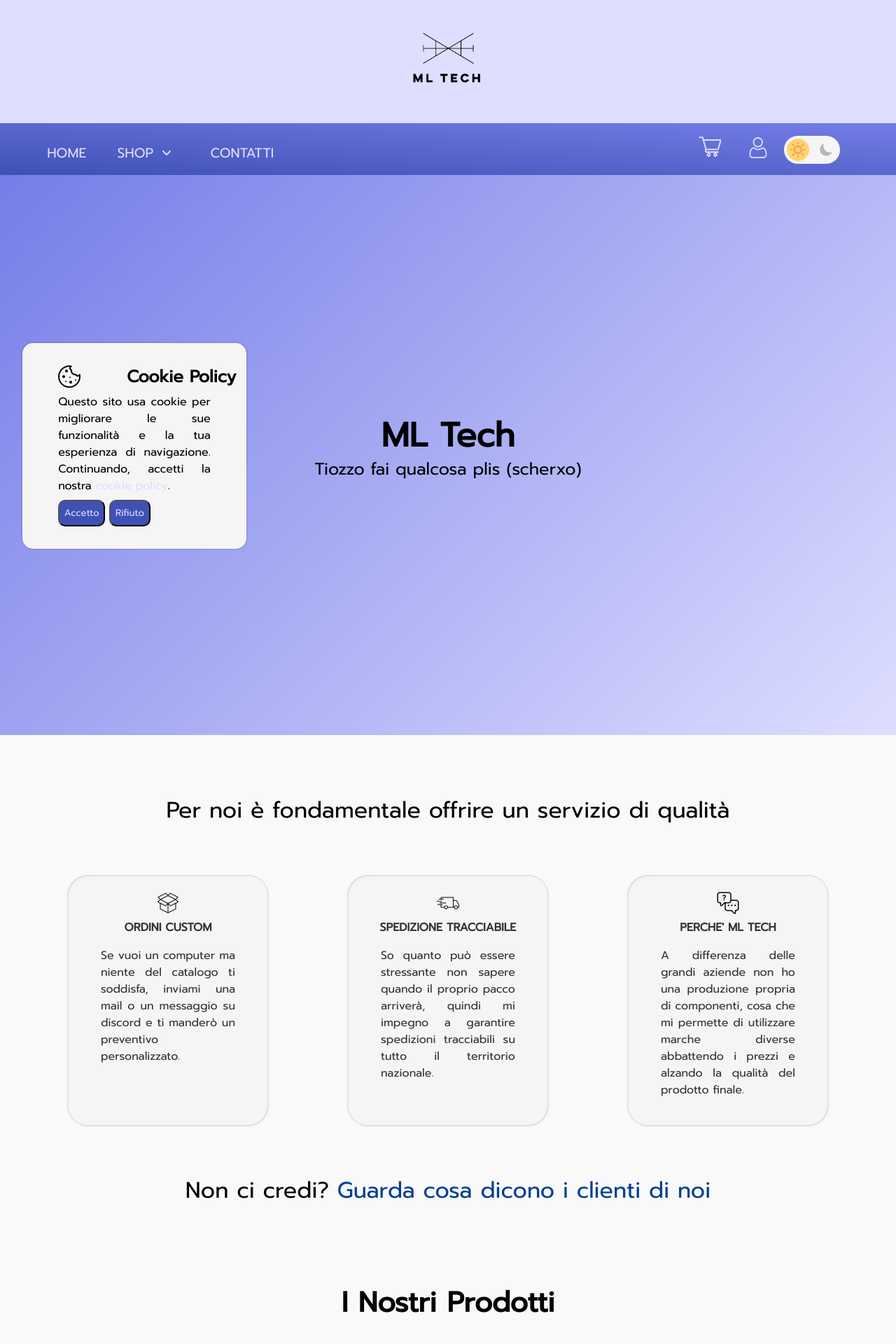
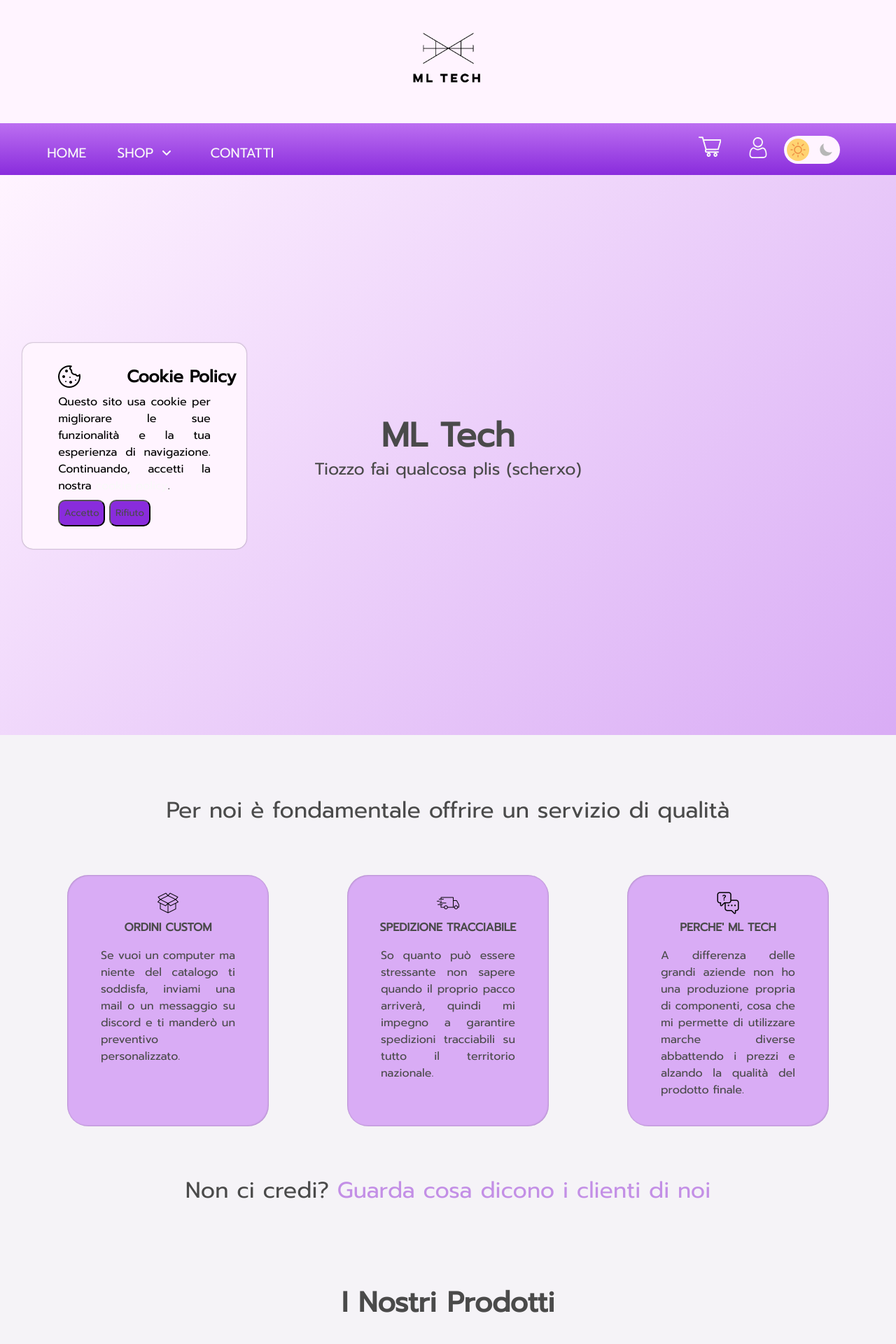
Before and after one commit to orlifera/TecWeb, a PHP site: page / in a window 1280 px wide. Shown: the top 1920 px of the page at 70% size. Run offline with PHP 8.4, Linux system fonts and the light colour scheme.

Commit message:
new palette

```diff
--- a/src/css/styles.css
+++ b/src/css/styles.css
@@ -28,26 +28,24 @@
     --background-link: #696cff;
     --border: #adacac;
     --border-radius: 1em;
+    --success: #30df19;
+    --error: #E94646;
 }
 
 /* Palette chiara */
 :root[data-theme="light"] {
-    --success: #30df19;
-    --error: #E94646;
-    --primaryGradient: #3F51B5;
-    /*Primo gradiente*/
-    --secondaryGradient: #757de8;
-    /*Secondo gradiente*/
-    --primaryText: #dedeff;
-    /*Testi importanti vari*/
-    --primaryIconBg: #838de3;
-    --secondaryIconBG: #003f8f;
-    --text-100: #333333;
-    /*Testo primario*/
-    --text-200: #5c5c5c;
-    /*testo secondario*/
-    --bg: #F9F9F9;
-    --bgDiv: #f5f5f5;
+    --primary-100: #892CDC;
+    --primary-200: #BC6FF1;
+    --primary-300: #c38fe6;
+    --accent-100: #D9ACF5;
+    --accent-200: #fff4ff;
+    --header: var(--accent-200);
+    --text-100: #4A4A4A;
+    --text-200: #878787;
+    --text-300: #f9f9f9;
+    --bg-100: #F5F3F7;
+    --bg-200: #E9E4ED;
+    --bg-300: #FFFFFF;
     --switch-bg-icon: #ffd371;
     --muted-text: #b1b0b5;
     --icon-sun: #ee8e44;
@@ -117,14 +113,14 @@
 
 html {
     font-size: 100%;
-    background-color: var(--bg);
+    background-color: var(--bg-100);
     margin: auto;
     line-height: 1.5em;
 }
 
 #main-header {
     padding: 1em;
-    background-color: var(--primaryText);
+    background-color: var(--header);
 }
 
 /* Text replacement */
@@ -138,8 +134,12 @@ html {
     line-height: 1.5em;
 }
 
+[data-theme="dark"] #logo {
+    filter: invert(1);
+}
+
 #menu {
-    background: linear-gradient(to top right, var(--primaryGradient), var(--secondaryGradient));
+    background: linear-gradient(to top, var(--primary-100), var(--primary-200));
     justify-content: center;
     align-items: center;
     z-index: 0;
@@ -150,7 +150,7 @@ html {
 
 a {
     text-decoration: none;
-    color: var(--primaryText);
+    color: var(--text-300);
 }
 
 nav#menu #switch {
@@ -198,12 +198,12 @@ nav#menu #switch {
 
 #drop-p {
     text-align: center;
-    color: var(--primaryText);
+    color: var(--text-300);
     cursor: pointer;
 }
 
 /* #dropdown-icon {
-    fill: var(--primaryText);
+    fill: var( --text-100);
 } */
 
 ul li ul.dropdown-list li {
@@ -255,7 +255,7 @@ ul li:hover ul.dropdown-list {
 }
 
 nav svg:not(#signup, #sun, #moon) {
-    fill: var(--primaryText);
+    fill: var(--text-300);
 }
 
 #menu.fixed {
@@ -303,7 +303,7 @@ nav svg:not(#signup, #sun, #moon) {
 
 #presentation {
     width: 100%;
-    background: linear-gradient(-45deg, var(--primaryText), var(--secondaryGradient));
+    background: linear-gradient(-45deg, var(--accent-100), var(--accent-200));
     height: 100vh;
 }
 
@@ -311,7 +311,7 @@ nav svg:not(#signup, #sun, #moon) {
     font-size: 2.5em;
     margin-top: auto;
     text-align: center;
-
+    color: var(--text-100)
 }
 
 .subtitle {
@@ -319,6 +319,7 @@ nav svg:not(#signup, #sun, #moon) {
     padding-top: 1em;
     margin: auto;
     text-align: center;
+    color: var(--text-100);
 }
 
 #presentation .title {
@@ -358,11 +359,12 @@ nav svg:not(#signup, #sun, #moon) {
     padding-top: 2em;
     margin-bottom: 2em;
     font-size: 2em;
+    color: var(--text-100)
 }
 
 #ref-rew {
     font-size: 1em;
-    color: #003f8f
+    color: var(--primary-300);
 }
 
 #info dl {
@@ -387,7 +389,7 @@ nav svg:not(#signup, #sun, #moon) {
     width: 18em;
     margin: 1em;
     padding: 1.5em 2em;
-    background-color: var(--bgDiv);
+    background-color: var(--accent-100);
     border-radius: 30px;
     /* Ombra interna */
     box-shadow: inset 1px 1px 2px rgba(0, 0, 0, 0.15), inset -1px -1px 2px rgba(0, 0, 0, 0.15);
@@ -935,7 +933,7 @@ fieldset:last-of-type {
 
 /*Theme Switcher*/
 #theme-switcher {
-    background-color: var(--bgDiv);
+    background-color: var(--accent-200);
     border-radius: 50px;
     display: flex;
     align-items: center;
@@ -1013,7 +1011,7 @@ fieldset:last-of-type {
     position: fixed;
     bottom: 1em;
     left: 2em;
-    background-color: var(--bgDiv);
+    background-color: var(--accent-200);
     box-shadow: 0 0 2px rgba(0, 0, 0, .5);
     border-radius: 15px;
 }
@@ -1029,8 +1027,8 @@ fieldset:last-of-type {
     justify-content: center;
     padding: .5em;
     border-radius: 10px;
-    background-color: var(--primaryGradient);
-    color: var(--primaryText);
+    background-color: var(--primary-100);
+    color: var(--text-100);
     cursor: pointer;
 }
 
```
Also changed, not shown: other parts of src/css/styles.css (+45 -51 lines).
